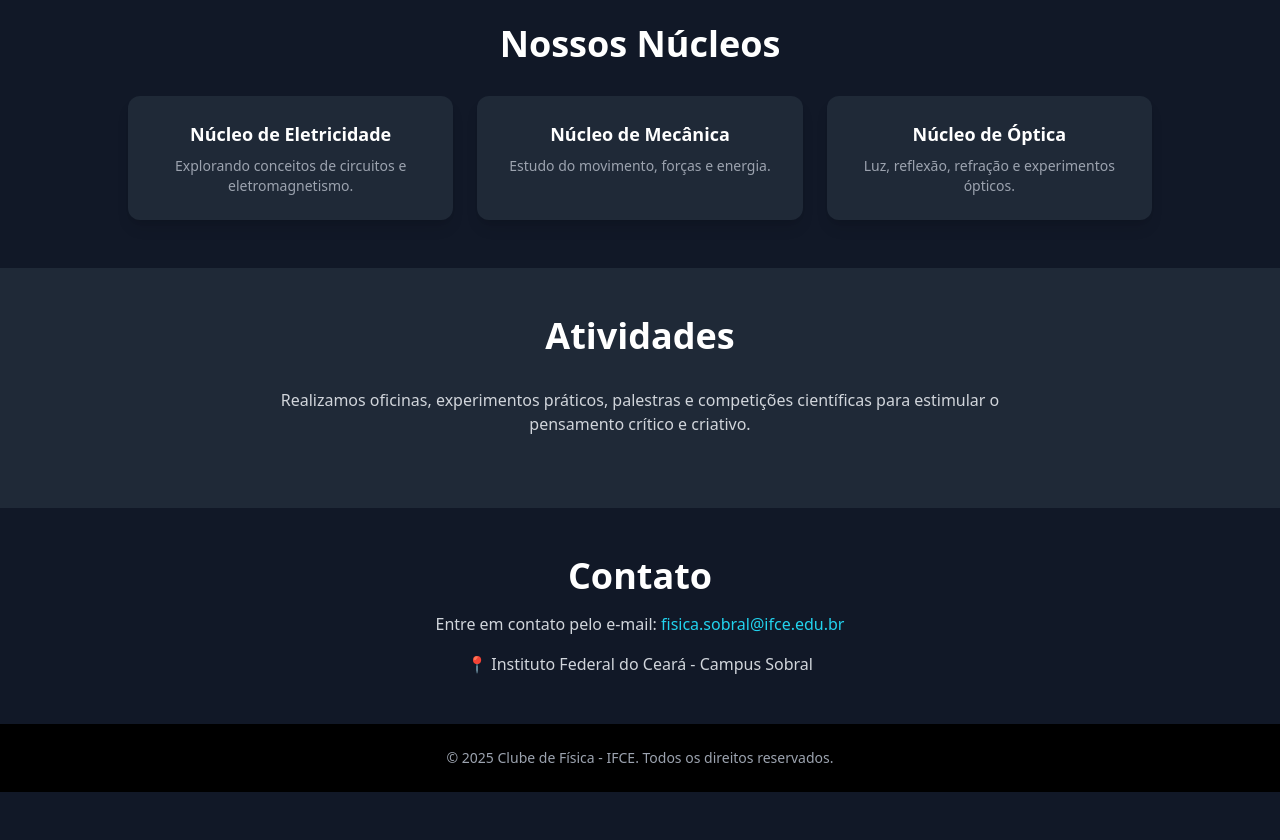
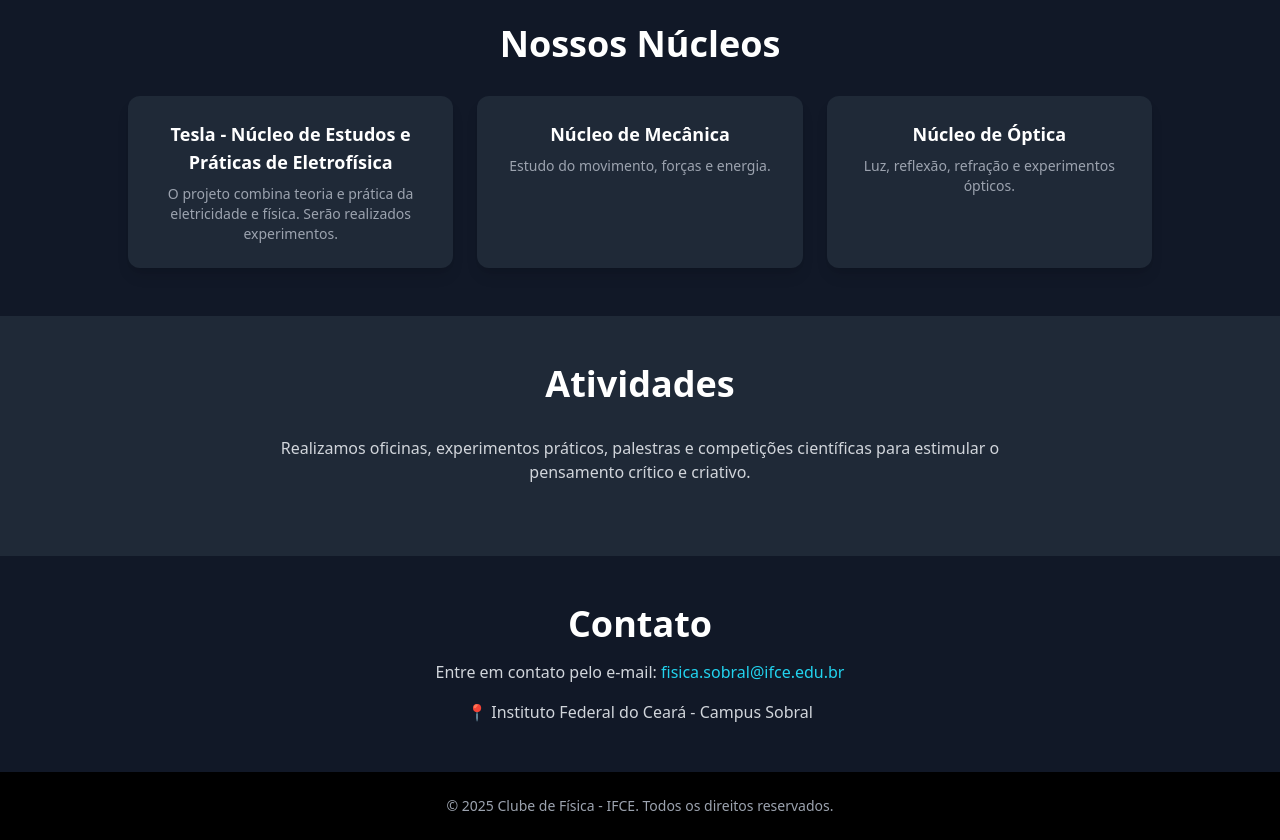
Before and after one commit to AthilaPires/teste, a plain HTML site: page index.html in a window 1280 px wide. Shown: the part 920-1760 px from the top of the page. Before the commit the page ends 1712 px from the top, so only its background shows below. Drawn offline with nearby package versions, Linux system fonts and the light colour scheme.

Commit message:
Update index.html

```diff
--- a/index.html
+++ b/index.html
@@ -83,8 +83,8 @@
     <h2 class="text-2xl sm:text-4xl font-bold mb-8">Nossos Núcleos</h2>
     <div class="grid sm:grid-cols-2 md:grid-cols-3 gap-6 max-w-5xl mx-auto">
       <div class="bg-gray-800 p-6 rounded-xl shadow-lg hover:scale-105 transition">
-        <h3 class="text-lg font-bold mb-2">Núcleo de Eletricidade</h3>
-        <p class="text-xs sm:text-sm text-gray-400">Explorando conceitos de circuitos e eletromagnetismo.</p>
+        <h3 class="text-lg font-bold mb-2">Tesla - Núcleo de Estudos e Práticas de Eletrofísica </h3>
+        <p class="text-xs sm:text-sm text-gray-400">O projeto combina teoria e prática da eletricidade e física. Serão realizados experimentos.</p>
       </div>
       <div class="bg-gray-800 p-6 rounded-xl shadow-lg hover:scale-105 transition">
         <h3 class="text-lg font-bold mb-2">Núcleo de Mecânica</h3>
```
